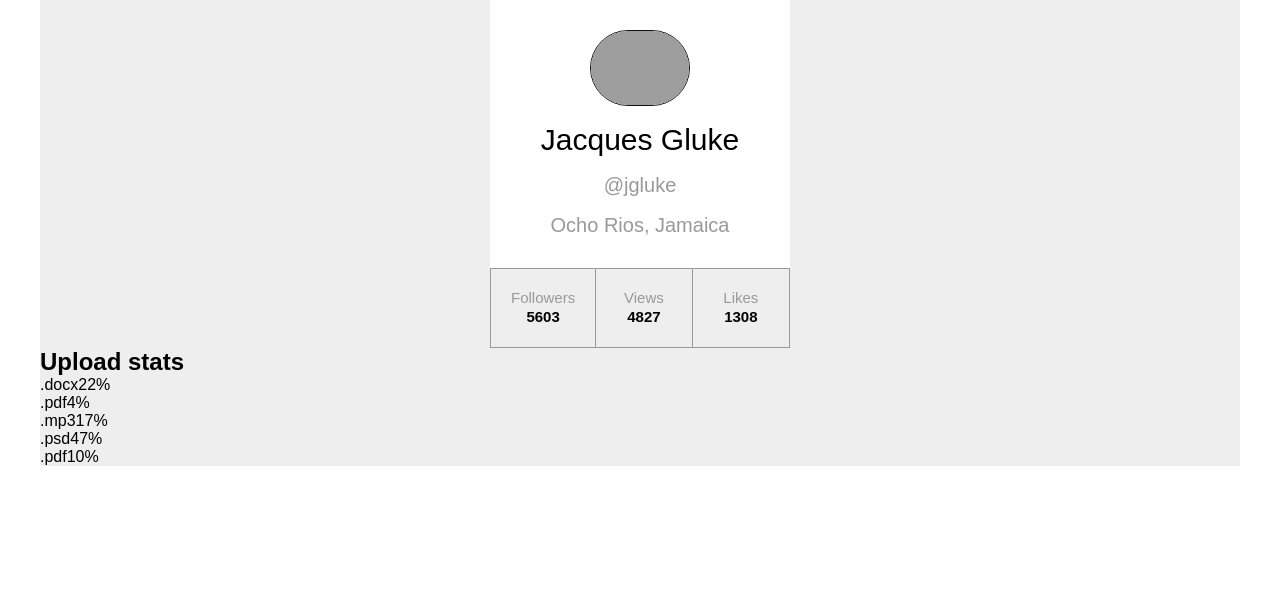
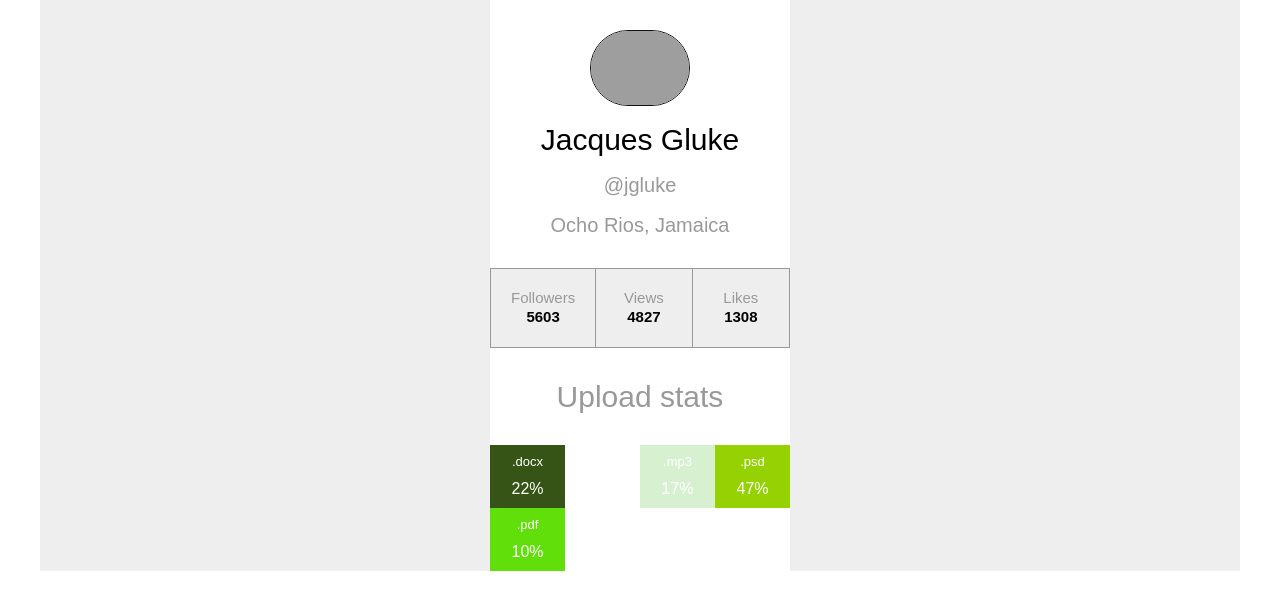
Before and after one commit to Kuzia30/goit-react-hw-01-components, a React (Create React App) app: page / in a window 1280 px wide. Shown: the top 610 px of the page. Built offline with nearby package versions, Linux system fonts and the light colour scheme; grey boxes are pictures that could not be loaded.

Commit message:
complite task2

```diff
--- a/src/components/statistics/Statistics.js
+++ b/src/components/statistics/Statistics.js
@@ -1,11 +1,17 @@
+import propTypes from 'prop-types';
 import Title from './title/Title';
 import StatList from './statList/StatList';
+import { StatisticsSection } from './Statistics.styled';
 
 export default function Statistics({ stats }) {
   return (
-    <section class="statistics">
+    <StatisticsSection>
       <Title title="Upload stats" />
       <StatList stats={stats} />
-    </section>
+    </StatisticsSection>
   );
 }
+
+Statistics.propTypes = {
+  stats: propTypes.array,
+};
--- /dev/null
+++ b/src/components/statistics/Statistics.styled.js
@@ -0,0 +1,7 @@
+import styled from '@emotion/styled';
+
+export const StatisticsSection = styled.section`
+  margin: 0 auto;
+  width: 300px;
+  background-color: #ffffff;
+`;
--- a/src/components/statistics/statList/StatList.js
+++ b/src/components/statistics/statList/StatList.js
@@ -1,9 +1,9 @@
 import propTypes from 'prop-types';
 import StatItem from './statItem/Painting';
-
+import { StatisticsList } from './StatList.styled';
 const StatList = ({ stats }) => {
   return (
-    <ul class="stat-list">
+    <StatisticsList>
       {stats.map(stat => (
         <StatItem
           key={stat.id}
@@ -11,7 +11,7 @@ const StatList = ({ stats }) => {
           percentage={stat.percentage}
         ></StatItem>
       ))}
-    </ul>
+    </StatisticsList>
   );
 };
 
--- /dev/null
+++ b/src/components/statistics/statList/StatList.styled.js
@@ -0,0 +1,7 @@
+import styled from '@emotion/styled';
+
+export const StatisticsList = styled.ul`
+  display: flex;
+  flex-wrap: wrap;
+  margin-bottom: 20px;
+`;
--- a/src/components/statistics/statList/statItem/Painting.js
+++ b/src/components/statistics/statList/statItem/Painting.js
@@ -1,11 +1,11 @@
 import PropTypes from 'prop-types';
-
+import { StatisticsItem, Label } from './Painting.styled';
 const StatItem = ({ label, percentage }) => {
   return (
-    <li>
-      <span class="label">{label}</span>
+    <StatisticsItem>
+      <Label>{label}</Label>
       <span class="percentage">{percentage}%</span>
-    </li>
+    </StatisticsItem>
   );
 };
 
--- /dev/null
+++ b/src/components/statistics/statList/statItem/Painting.styled.js
@@ -0,0 +1,20 @@
+import styled from '@emotion/styled';
+
+export const StatisticsItem = styled.li`
+  display: flex;
+  flex-direction: column;
+  align-items: center;
+  flex-basis: calc(100% / 4);
+  padding: 10px;
+
+  color: #ffffff;
+  background-color: ${() =>
+    `#${Math.floor(Math.random() * 16777215).toString(16)}`};
+`;
+
+export const Label = styled.span`
+  font-weight: 400;
+  font-size: 13px;
+  line-height: 1.15;
+  margin-bottom: 10px;
+`;
--- a/src/components/statistics/title/Title.js
+++ b/src/components/statistics/title/Title.js
@@ -1,6 +1,7 @@
 import PropTypes from 'prop-types';
+import { Article } from './Title.styled';
 const Title = ({ title }) => {
-  return title && <h2>{title}</h2>;
+  return title && <Article>{title}</Article>;
 };
 
 Title.propTypes = {
--- /dev/null
+++ b/src/components/statistics/title/Title.styled.js
@@ -0,0 +1,12 @@
+import styled from '@emotion/styled';
+
+export const Article = styled.h2`
+  padding-top: 30px;
+  padding-bottom: 30px;
+  font-weight: 400;
+  font-size: 30px;
+  line-height: 1.25;
+  text-align: center;
+
+  color: #999999;
+`;
```
Also changed, not shown: 1 other file (tests, documents, lock files or other folders).
